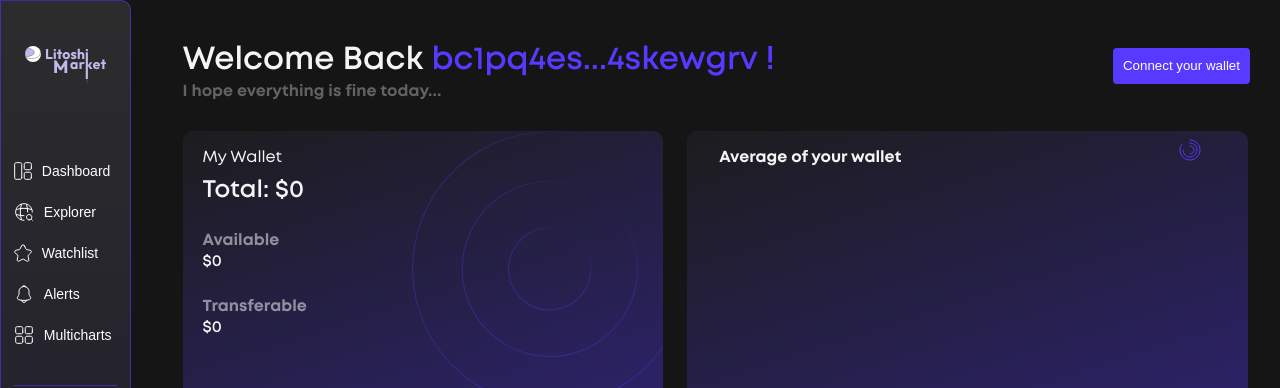
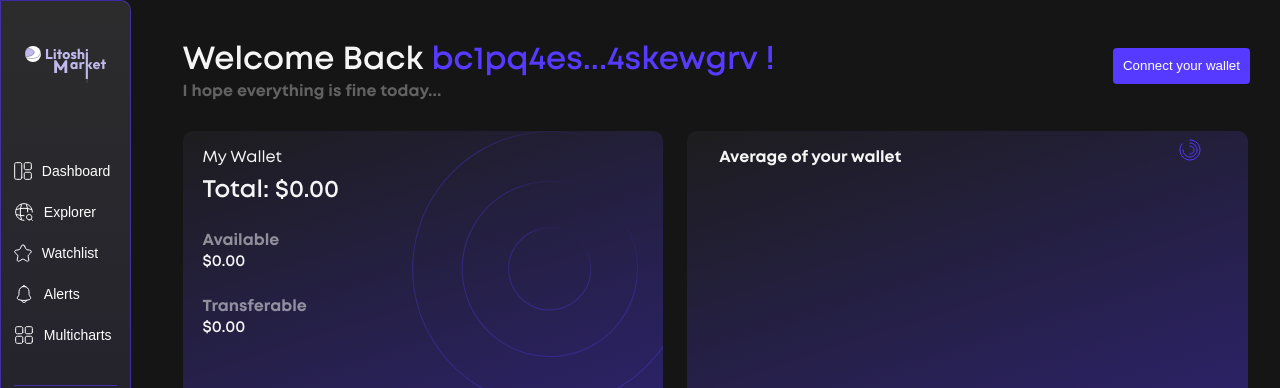
Before and after one commit to amine1132/LitoshiMarket, a React (Vite) app: page /Dashboard in a window 1280 px wide. Shown: the top 388 px of the page. Built offline with nearby package versions, Linux system fonts and the light colour scheme; no server answers; a web font is replaced by a local one.

Commit message:
update affichage prix

```diff
--- a/src/dashboard/Dashboard.jsx
+++ b/src/dashboard/Dashboard.jsx
@@ -240,16 +240,16 @@ function Dashboard() {
               <div className='groupv1'>
                 <div className='group1'>
                 <p>My Wallet</p>
-                <h1>Total: ${overall_balance.toLocaleString()}</h1>
+                <h1>Total: {overall_balance.toLocaleString('en-US', { style: 'currency', currency: 'USD' })}</h1>
                 </div>
                 <div className='group2'>
                   <p className='blanc'>Available</p>
-                  <p className='semi'>${available_balance.toLocaleString()}</p>
+                  <p className='semi'>{available_balance.toLocaleString('en-US', { style: 'currency', currency: 'USD' })}</p>
                   {/*données du montant du produit*/}
                 </div>
                 <div className='group3'>
                   <p className='blanc'>Transferable</p>
-                  <p className='semi'>${(overall_balance-available_balance).toLocaleString()}</p>
+                  <p className='semi'>{(overall_balance-available_balance).toLocaleString('en-US', { style: 'currency', currency: 'USD' })}</p>
                   {/*données du montant du produit*/}
                 </div>
               </div>
@@ -379,11 +379,11 @@ function TickComponent({ tokenData }) {
     <><tr>
       <td>{tokenData.tick.toUpperCase()}</td>
       <td>{formatBalance(tokenData.overall_balance)}</td>
-      <td>${parseFloat(tokenData.price).toFixed(2)}</td>
-      <td>{parseFloat(tokenData.change_24h).toFixed(2)}%</td>
+      <td>{tokenData.price ? parseFloat(tokenData.price).toLocaleString('en-US', {style: 'currency', currency: 'USD', minimumFractionDigits: 2, maximumFractionDigits: 8}) : 'N/A'}</td>
+      <td>{tokenData.change_24h ? parseFloat(tokenData.change_24h).toFixed(2)+'%' : 'N/A'}</td>
       <td>{formatBalance(tokenData.available_balance)}</td>
       <td>{formatBalance(tokenData.overall_balance-tokenData.available_balance)}</td>
-      <td>{Number(tokenData.marketcap)}</td>
+      <td>{tokenData.marketcap ? Number(tokenData.marketcap).toLocaleString('en-US', { style: 'currency', currency: 'USD'}) : 'N/A'}</td>
     </tr></>
   );
 }
```
